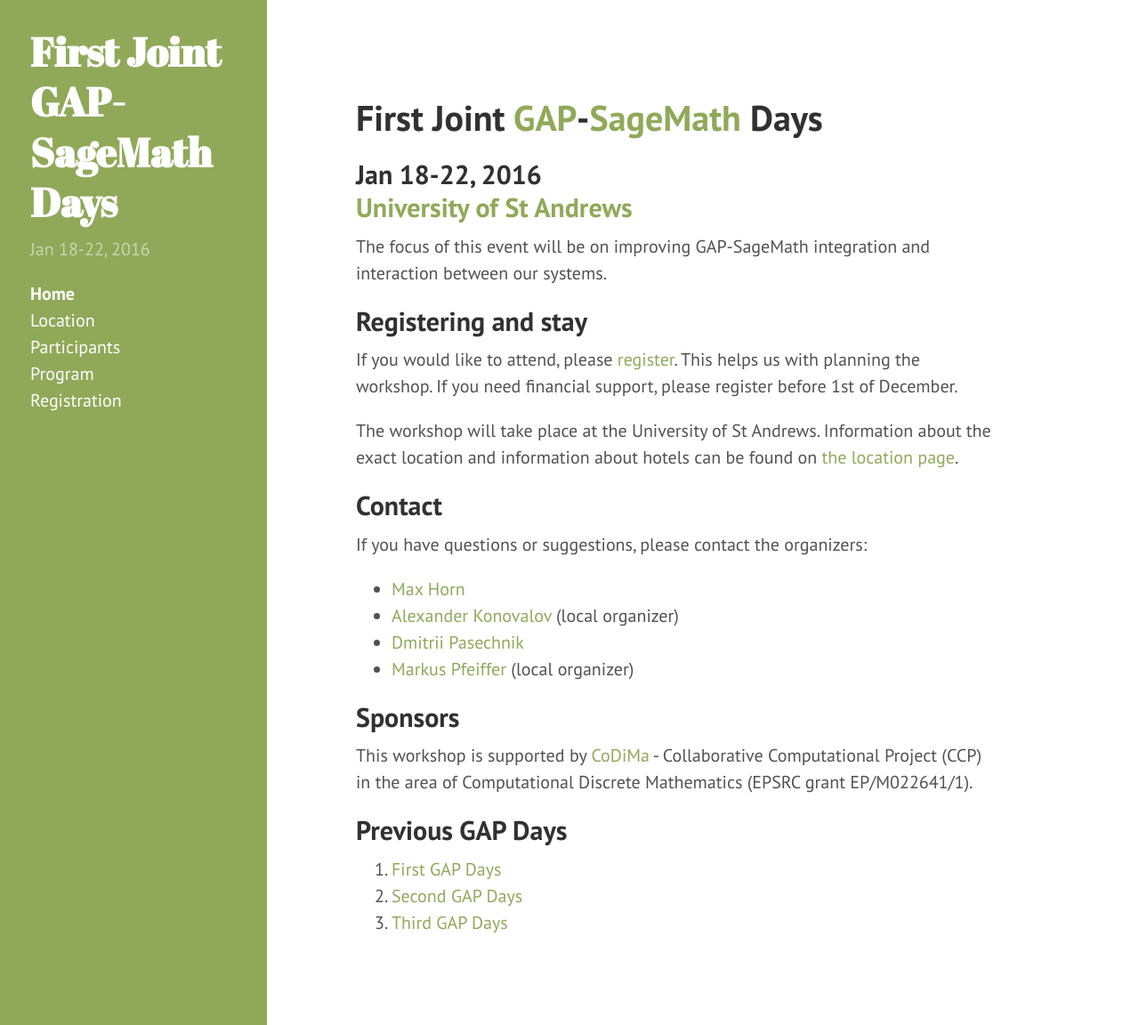
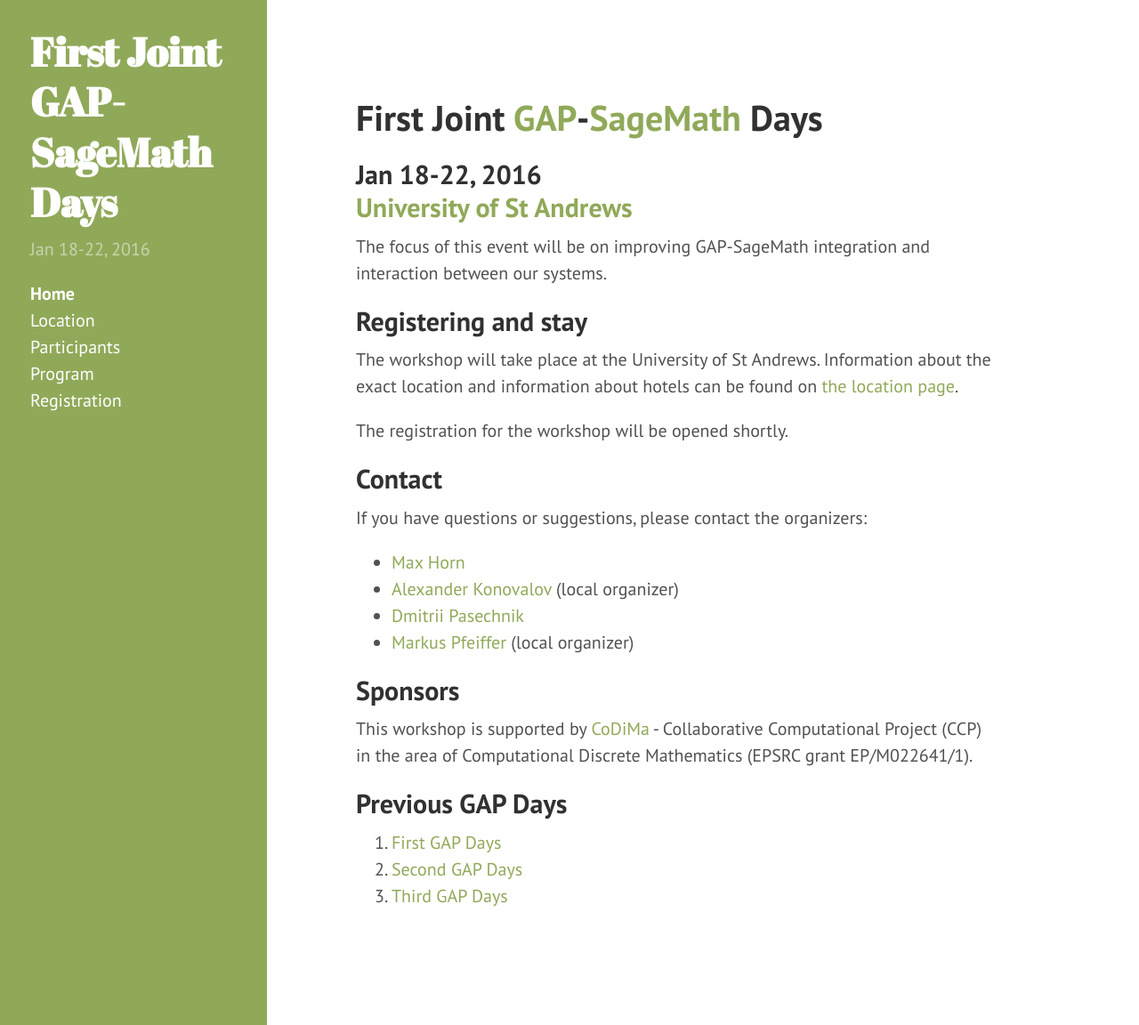
Before and after one commit to gapdays/gap-sage-days2016, a Jekyll site: the page built from index.md, in a window 1280 px wide and 1152 px high. Shown: the whole window at 89% size. Built offline with Jekyll 4.4.1, drawn with Linux system fonts in a browser that asks for light colours; Markdown is read by kramdown in place of the engine named in the settings.

Commit message:
Remove misleading link to the registration until it will be opened.

```diff
--- a/index.md
+++ b/index.md
@@ -30,13 +30,11 @@ would be happy to hear about any progress you made.
 
 ## Registering and stay
 
-If you would like to attend, please [register]({{ site.baseurl }}/registration). This helps us
-with planning the workshop. If you need financial support, please
-register before 1st of December.
-
 The workshop will take place at the University of St Andrews. Information about the
 exact location and information about hotels
 can be found on [the location page]({{ site.baseurl }}/location).
+
+The registration for the workshop will be opened shortly.
 
 ## <a name="contact"></a> Contact
 
```
